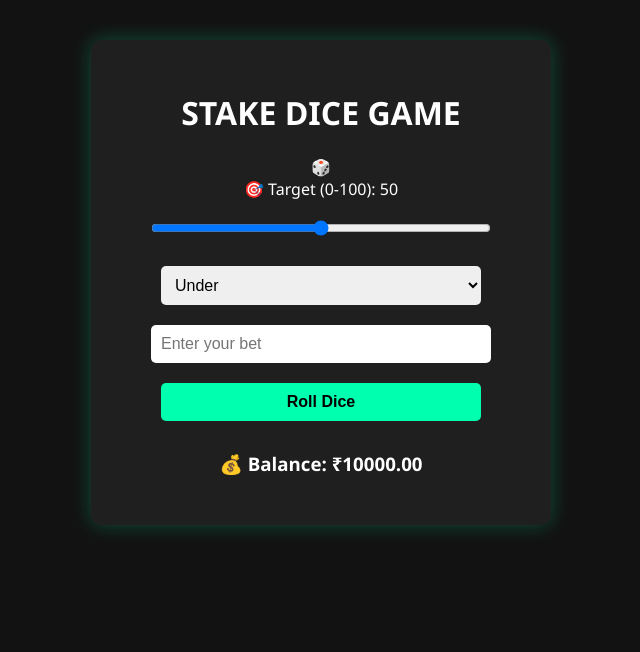
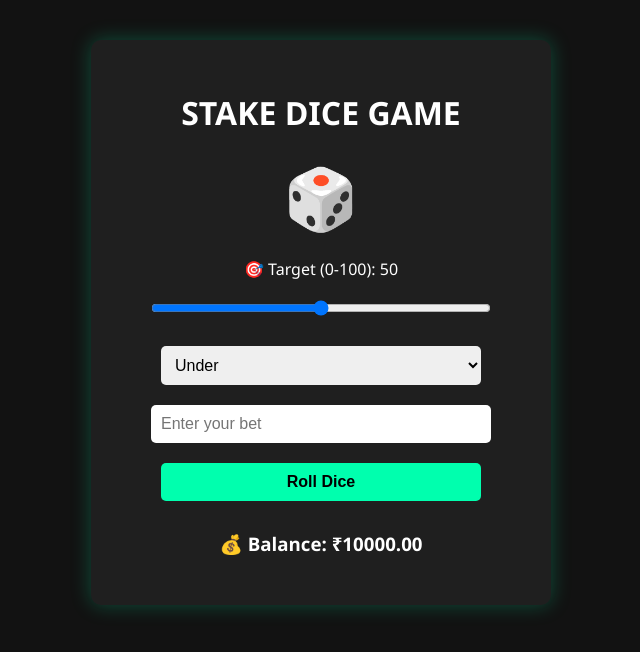
Before and after one commit to VikasKandhal/javascript-programs, a plain HTML site: page dice-game/index.html in a window 1280 px wide. Shown: the whole page, without its empty margins (319-959 px from the left). Drawn offline with Linux system fonts and the light colour scheme.

Commit message:
Update style.css

```diff
--- a/dice-game/style.css
+++ b/dice-game/style.css
@@ -1,13 +1,13 @@
-body{
+body {
   font-family: 'Segoe UI', Tahoma, Geneva, Verdana, sans-serif;
   background-color: #121212;
-  color:white;
+  color: white;
   text-align: center;
   margin: 0;
   padding: 40px;
 }
 
-.container{
+.container {
   max-width: 400px;
   margin: auto;
   background-color: #1f1f1f;
@@ -16,16 +16,21 @@ body{
   box-shadow: 0 0 20px #00ffae40;
 }
 
-input,select,button{
+input, select, button {
   padding: 10px;
   margin: 10px 0;
   width: 80%;
   border: none;
-  border-radius: 5px ;
+  border-radius: 5px;
   font-size: 16px;
 }
 
-button{
+input[type=range] {
+  width: 80%;
+  cursor: pointer;
+}
+
+button {
   background-color: #00ffae;
   color: black;
   cursor: pointer;
@@ -33,11 +38,21 @@ button{
   transition: 0.3s;
 }
 
-button:hover{
+button:hover {
   background-color: #00c98c;
 }
 
-#result{
+#result {
   margin-top: 20px;
   font-size: 20px;
 }
+
+.dice {
+  font-size: 60px;
+  margin: 20px 0;
+  transition: transform 0.4s ease;
+}
+
+.dice.roll {
+  transform: rotate(360deg) scale(1.2);
+}
```
